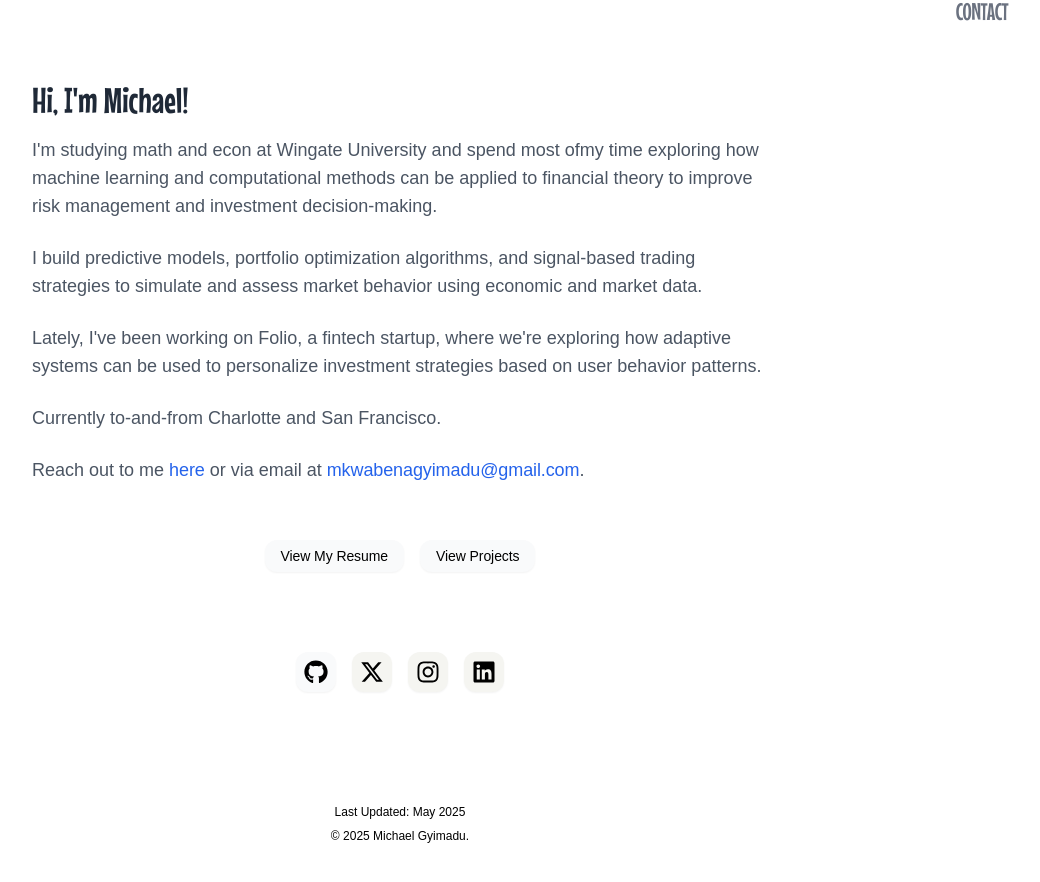
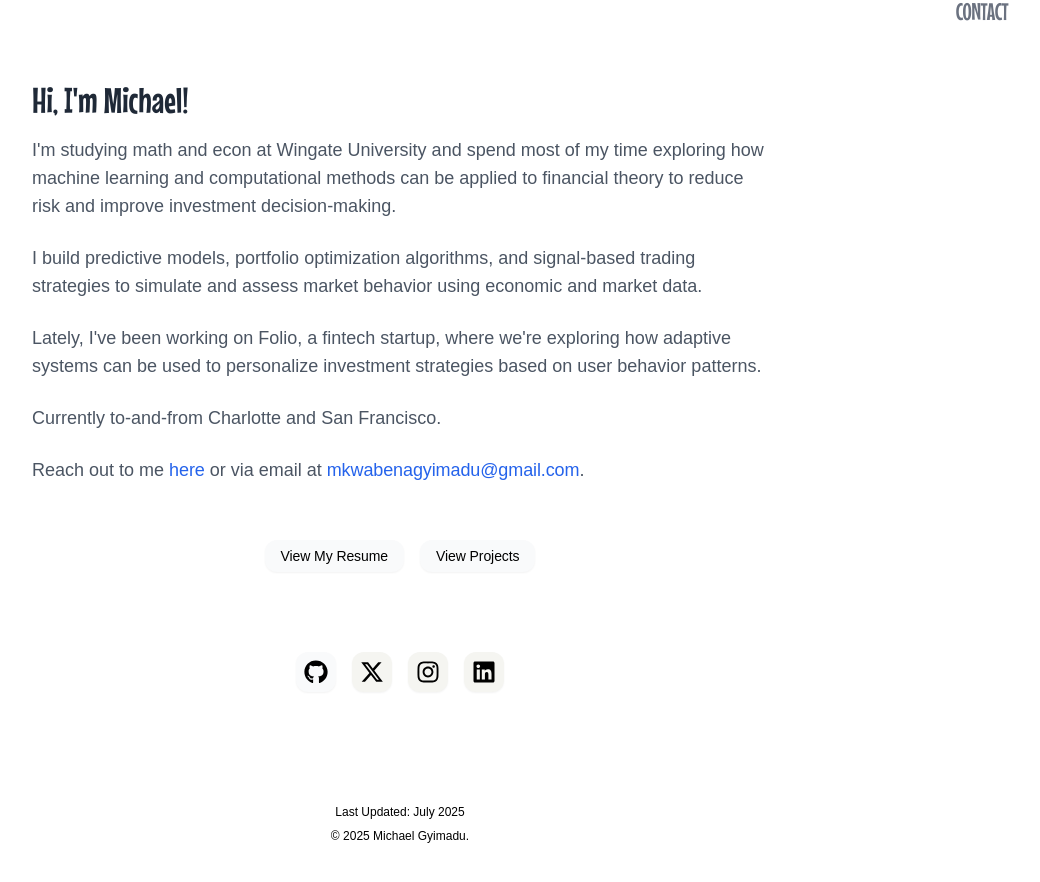
Before and after one commit to gyimadu/portfolio, a Next.js app: page / in a window 1280 px wide. Shown: the part 180-1062 px from the top of the page, without its empty margins (240-1280 px from the left). Built offline with nearby package versions, Linux system fonts and the light colour scheme; a web font is replaced by a local one.

Commit message:
minor updates

```diff
--- a/src/app/page.tsx
+++ b/src/app/page.tsx
@@ -34,7 +34,7 @@ export default function Home() {
                   Hi, I&apos;m Michael!
                 </div>
                 <div className='text-lg md:text-lg mb-6'>
-                  I&apos;m studying math and econ at Wingate University and spend most ofmy time exploring how machine learning and computational methods can be applied to financial theory to improve risk management and investment decision-making.
+                  I&apos;m studying math and econ at Wingate University and spend most of my time exploring how machine learning and computational methods can be applied to financial theory to reduce risk and improve investment decision-making.
                 </div>
                 <div className='text-lg md:text-lg mb-6'>
                   I build predictive models, portfolio optimization algorithms, and signal-based trading strategies to simulate and assess market behavior using economic and market data.
@@ -134,7 +134,7 @@ export default function Home() {
         </section>*/}
 
         <footer className="text-center border-t sm:border-t-0 border-gray-200 pt-4 text-black text-xs pb-4 mt-24">
-          <div className="mb-2">Last Updated: May 2025</div>
+          <div className="mb-2">Last Updated: July 2025</div>
           <div>© {new Date().getFullYear()} Michael Gyimadu.</div>
         </footer>
       </main>
--- a/src/app/portfolio/page.tsx
+++ b/src/app/portfolio/page.tsx
@@ -191,7 +191,7 @@ export default function Portfolio() {
               <FaLinkedin className="w-6 h-6" />
             </a>
           </div>
-          <div className="mb-2">Last Updated: May 2025</div>
+          <div className="mb-2">Last Updated: July 2025</div>
           <div>© {new Date().getFullYear()} Michael Gyimadu.</div>
         </footer>
       </main>
```
